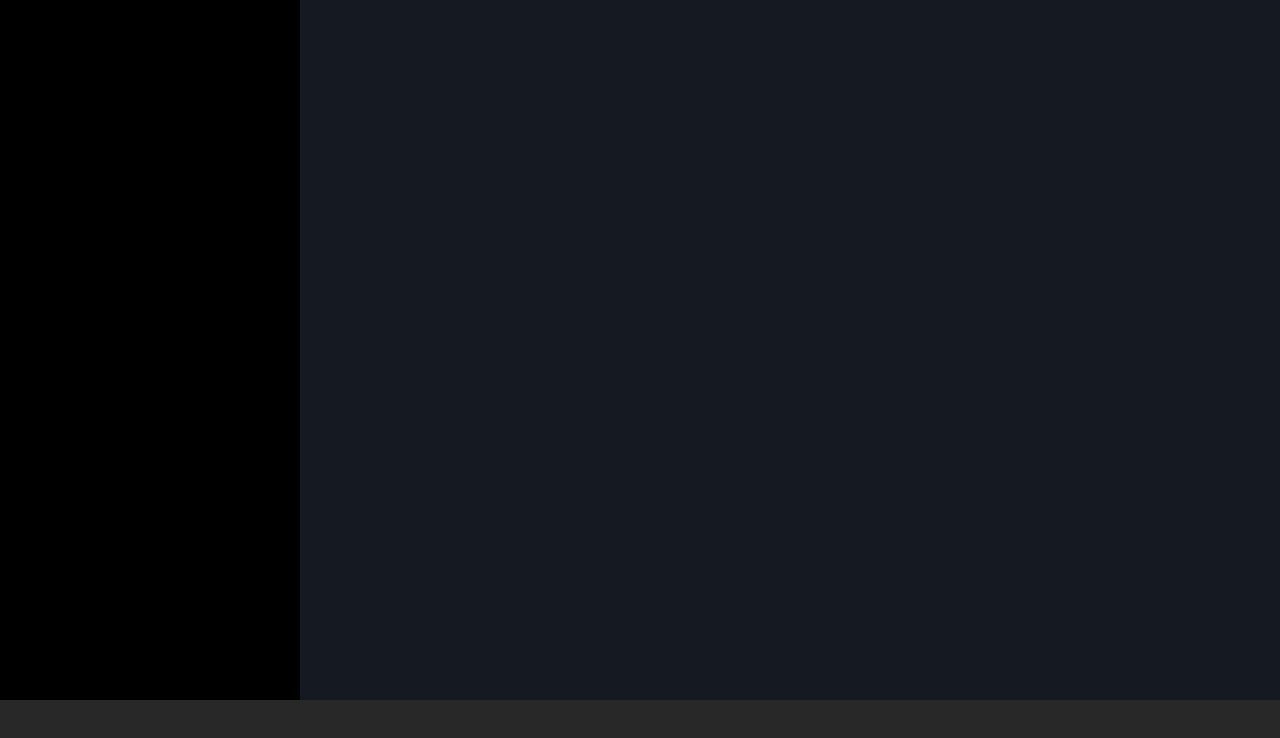
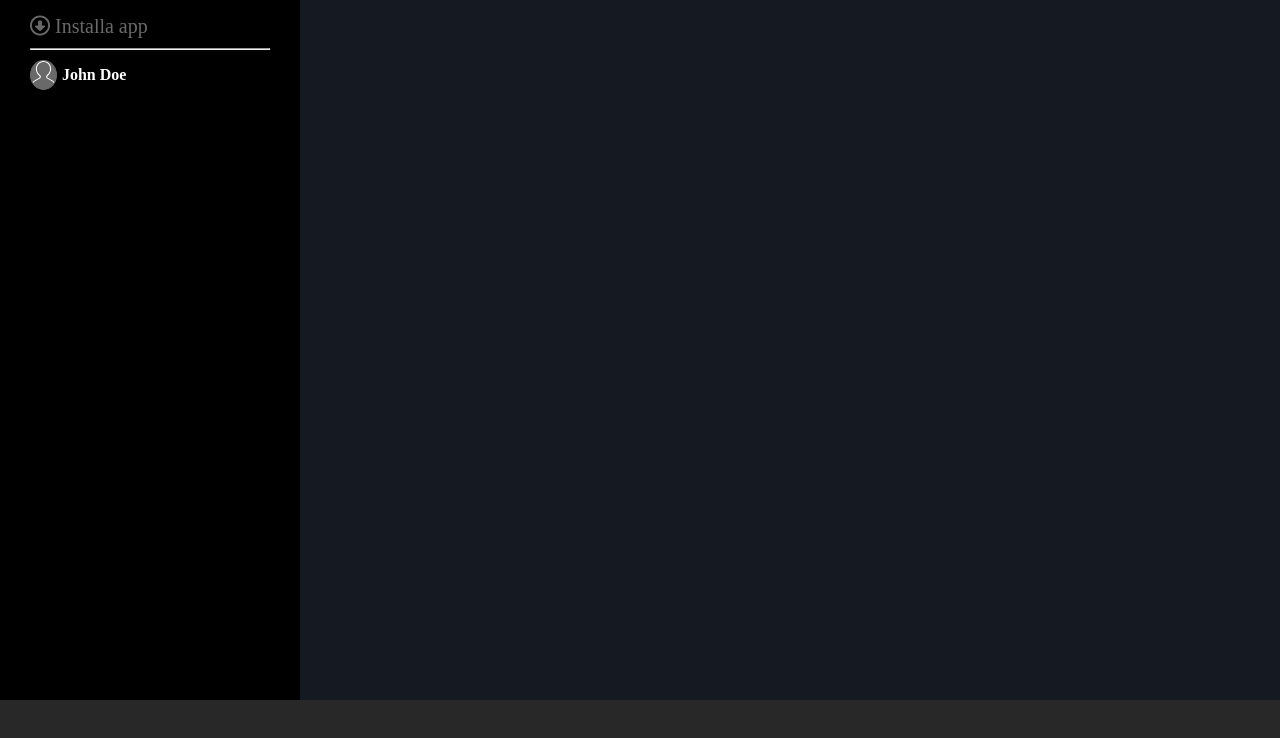
Before and after one commit to GennaroBuonomo/html-css-spotifyweb, a plain HTML site: page index.html in a window 1280 px wide. Drawn offline with Linux system fonts and the light colour scheme.

Commit message:
[add] fine sidebar-bottom

```diff
--- a/css/Style.css
+++ b/css/Style.css
@@ -23,6 +23,37 @@ main {
 .sidebar-bottom {
   height: 90px;
   margin: 15px;
+  color: #fff;
+}
+
+.font-size {
+  font-size: 20px;
+  color: #696969;
+  margin-left: 15px;
+}
+
+hr {
+  color: #696969;
+  margin: 10px 15px;
+}
+
+.container {
+  display: flex;
+  align-items: center;
+}
+
+.profile-img {
+  height: 30px;
+  color: #fff;
+  border: 1px solid #696969;
+  border-radius: 50%;
+  background-color: #696969;
+  margin-left: 15px;
+}
+
+.profile-text {
+  color: #fff;
+  margin-left: 5px;
 }
 
 #content {
--- a/index.html
+++ b/index.html
@@ -19,7 +19,14 @@
   <main>
     <div id="sidebar">
       <div class="sidebar-top"></div>
-      <div class="sidebar-bottom"></div>
+      <div class="sidebar-bottom">
+        <div class="font-size"><i class="fa-regular fa-circle-down"></i> Installa app</div>
+        <hr>
+        <div class="container">
+          <img class="profile-img" src="./img/profile.svg" alt="">
+          <p class="profile-text"><strong>John Doe</strong></p>
+        </div>
+      </div>
     </div>
     <div id="content"></div>
   </main>
```
